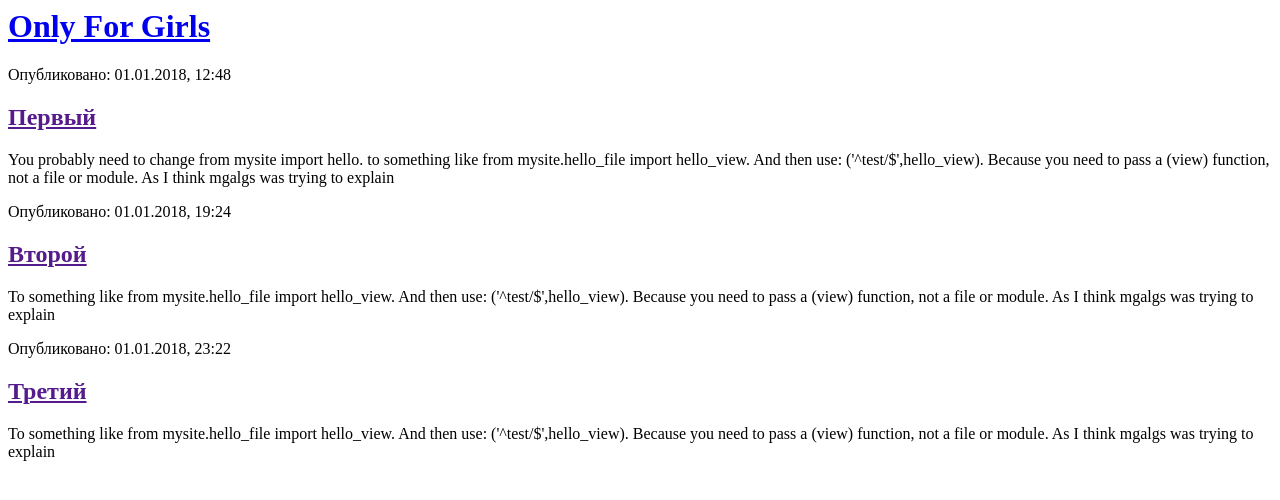
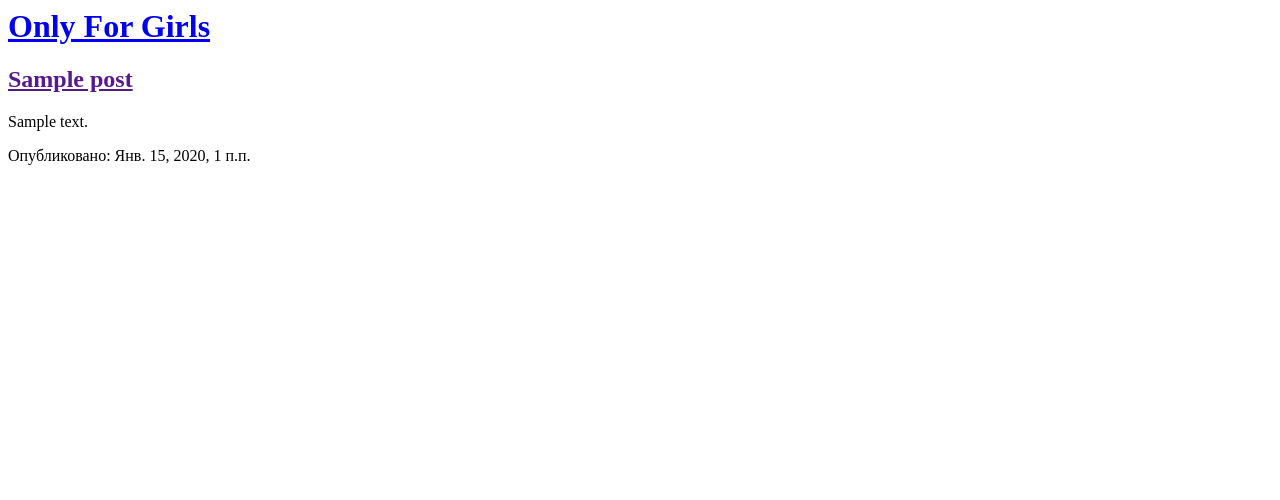
Before and after one commit to deepsad/onlyforgirls, a Django app: template blog/templates/blog/post_list.html in a window 1280 px wide. Shown: the top 500 px of the page. Run offline with Django 3.2, Linux system fonts and the light colour scheme; the template is opened without the code that fills it: values that come from a table or form of the project are taken from there, others are empty; tables that the repository leaves empty hold one stand-in row (values such as "Sample post").

Commit message:
Working version

```diff
--- a/blog/templates/blog/post_list.html
+++ b/blog/templates/blog/post_list.html
@@ -6,36 +6,12 @@
     <div>
         <h1><a href="/">Only For Girls</a></h1>
     </div>
-
+{% for post in posts %}
     <div>
-        <p>Опубликовано: 01.01.2018, 12:48</p>
-        <h2><a href="">Первый</a></h2>
-        <p>
-            You probably need to change from mysite import hello.
-            to something like from mysite.hello_file import hello_view.
-            And then use: ('^test/$',hello_view). Because you need to pass a (view)
-            function, not a file or module. As I think mgalgs was trying to explain
-        </p>
+        <h2><a href="">{{post.title}}</a></h2>
+        <p>{{ post.text|linebreaksbr }}</p>
+        <p>Опубликовано: {{ post.published_date}}</p>
     </div>
-
-    <div>
-        <p>Опубликовано: 01.01.2018, 19:24</p>
-        <h2><a href="">Второй</a></h2>
-        <p>
-                        To something like from mysite.hello_file import hello_view.
-            And then use: ('^test/$',hello_view). Because you need to pass a (view)
-            function, not a file or module. As I think mgalgs was trying to explain
-        </p>
-    </div>
-
-    <div>
-        <p>Опубликовано: 01.01.2018, 23:22</p>
-        <h2><a href="">Третий</a></h2>
-        <p>
-            To something like from mysite.hello_file import hello_view.
-            And then use: ('^test/$',hello_view). Because you need to pass a (view)
-            function, not a file or module. As I think mgalgs was trying to explain
-        </p>
-    </div>
+{% endfor %}
 </body>
 </html>
--- a/blog/views.py
+++ b/blog/views.py
@@ -1,4 +1,7 @@
 from django.shortcuts import render
+from .models import Post
+from django.utils import timezone
 
 def post_list(request):
-    return render(request, 'blog/post_list.html', {})
+    posts = Post.objects.filter(published_date__lte=timezone.now()).order_by('published_date')
+    return render(request, 'blog/post_list.html', {'posts':posts})
```
